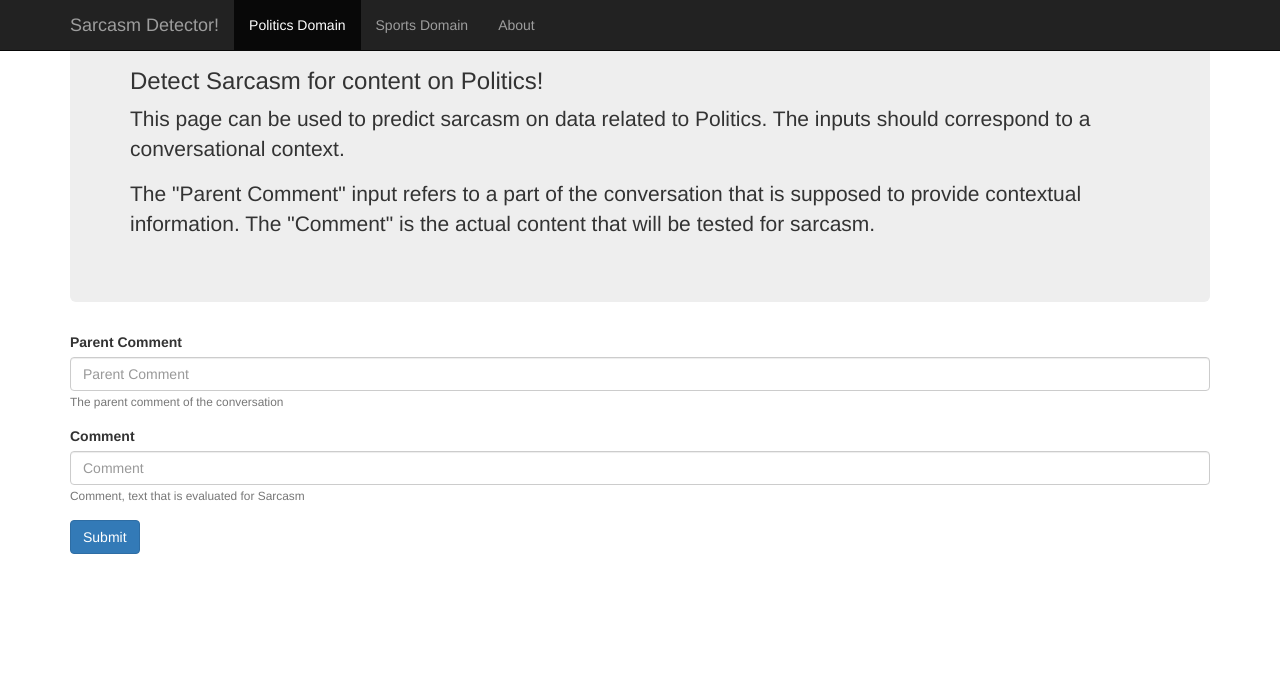
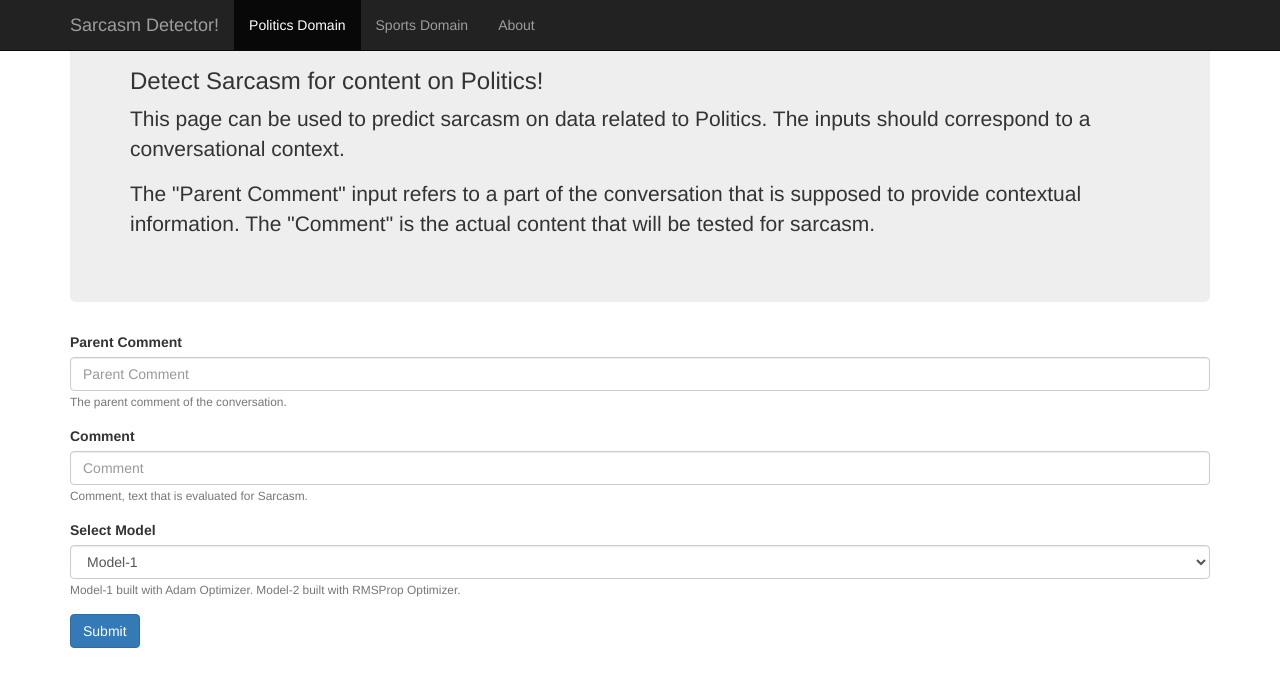
Before and after one commit to msmshariq/sarcasm-detector, a Flask app: page / in a window 1280 px wide. Shown: the top 687 px of the page. Run offline with Flask 2, Linux system fonts and the light colour scheme; parts of the project's set-up code (start-up, migrations or seed data) failed here and were passed over; some libraries are stand-ins or nearby versions.

Commit message:
Provide option to select model

```diff
--- a/src/UIController.py
+++ b/src/UIController.py
@@ -31,6 +31,9 @@ def predict_politics():
     print('In backend')
     parentComment = request.form['parentComment']
     comment = request.form['comment']
+    model_select = request.form['sel-model']
+
+    print(model_select)
 
     encoded_pr_comm = tok.texts_to_sequences([parentComment])
     paded_pr_comm = pad_sequences(encoded_pr_comm, maxlen=len_pr_comm,
@@ -53,4 +56,4 @@ def predict_politics():
 
 
 if __name__ == "__main__":
-    app.run()
+    app.run(host='0.0.0.0')
--- a/src/templates/index.html
+++ b/src/templates/index.html
@@ -19,7 +19,7 @@
                data: $('form').serialize(),
                type: 'POST',
                success: function(response) {
-                 $("#result").html(response);
+                 $("#result").html('<b>Prediction: '+ response + '</b>');
                },
                error: function(error) {
                  console.log(error);
@@ -67,13 +67,22 @@
                 <label for="parentComment">Parent Comment</label>
                 <input type="text" class="form-control" id="parentComment" name="parentComment"
                 aria-describedby="parentCommentH" placeholder="Parent Comment">
-                <small id="parentCommentH" class="form-text text-muted">The parent comment of the conversation</small>
+                <small id="parentCommentH" class="form-text text-muted">The parent comment of the conversation.</small>
             </div>
 
             <div class="form-group">
                 <label for="comment">Comment</label>
                 <input type="text" class="form-control" id="comment" name="comment" placeholder="Comment">
-                <small id="commentlHelp" class="form-text text-muted">Comment, text that is evaluated for Sarcasm</small>
+                <small id="commentlHelp" class="form-text text-muted">Comment, text that is evaluated for Sarcasm.</small>
+            </div>
+
+            <div class="form-group">
+                <label for="sel-model">Select Model</label>
+                  <select class="form-control" id="sel-model" name="sel-model">
+                    <option selected="selected">Model-1</option>
+                    <option>Model-2</option>
+                  </select>
+                  <small id="sel-modelH" class="form-text text-muted">Model-1 built with Adam Optimizer. Model-2 built with RMSProp Optimizer.</small>
             </div>
 
             <button type="button" id="btnSignUp" class="btn btn-primary">Submit</button>
```
